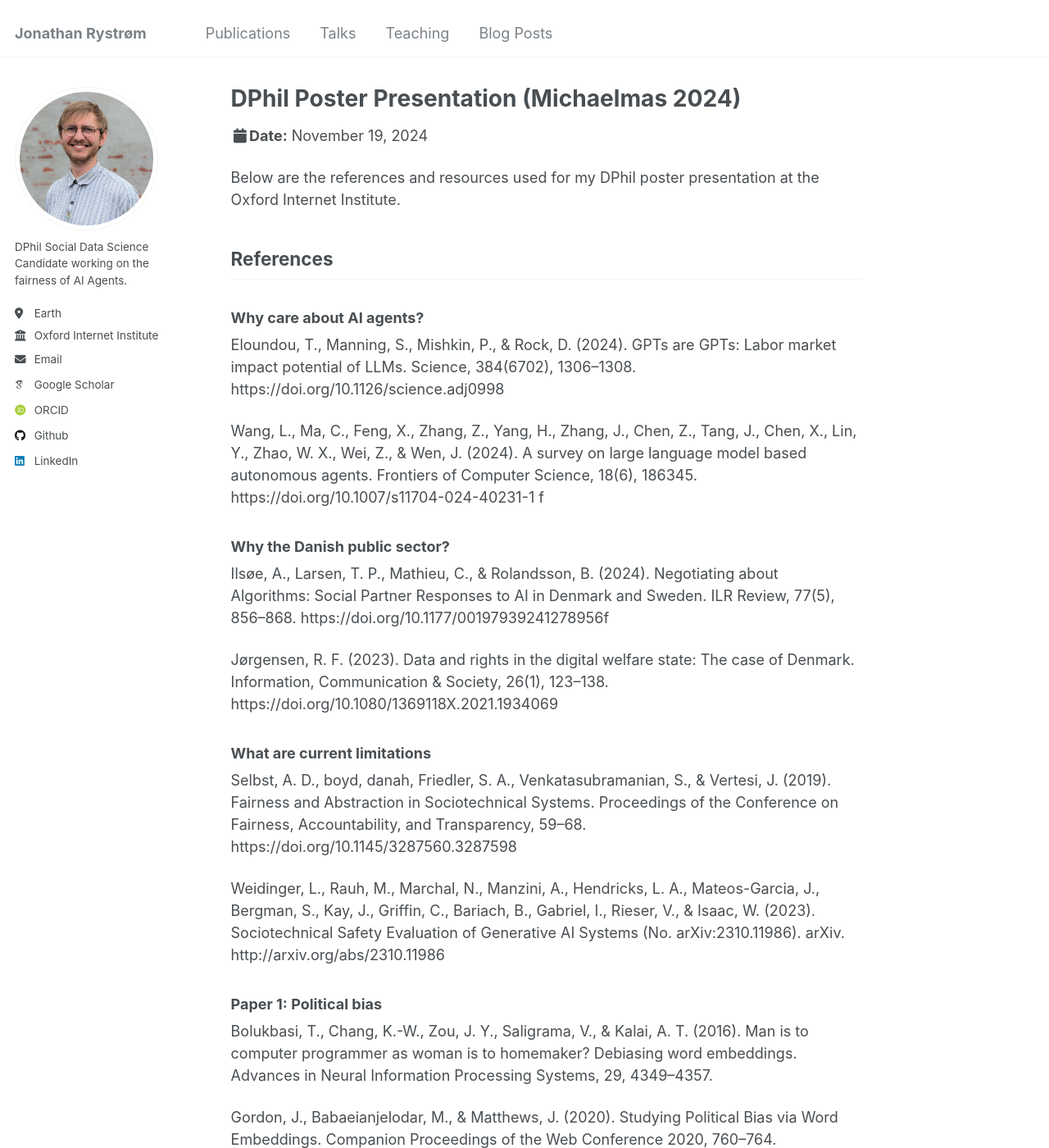
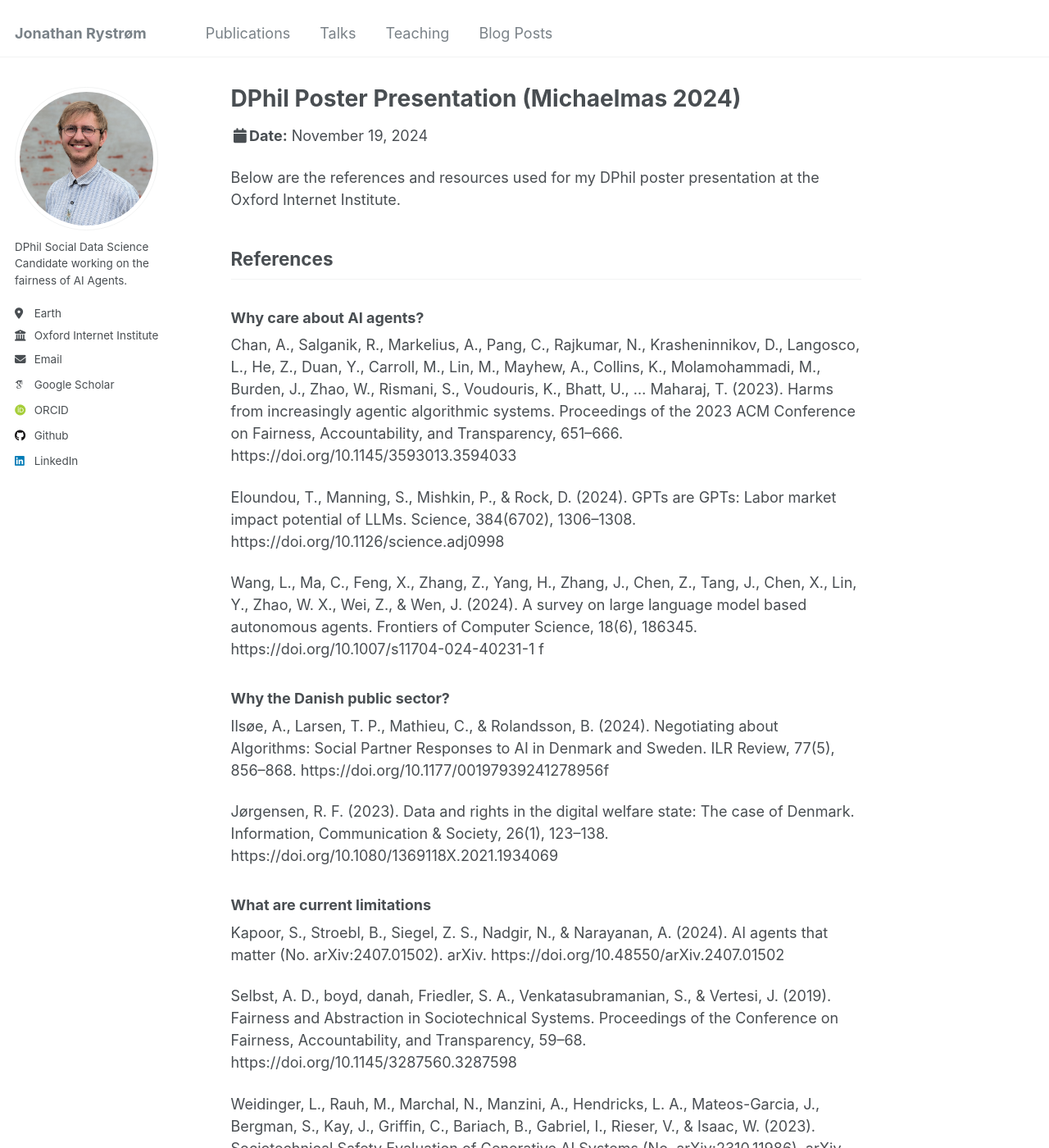
Before and after one commit to jhrystrom/jhrystrom.github.io, a Jekyll site: the page built from _talks/2024-11-19-dphil-poster.md, in a window 1280 px wide and 1400 px high. Shown: the whole window at 82% size. Built offline with Jekyll 4.4.1, drawn with Linux system fonts in a browser that asks for light colours; some web fonts are replaced.

Commit message:
update a few references

```diff
--- a/_talks/2024-11-19-dphil-poster.md
+++ b/_talks/2024-11-19-dphil-poster.md
@@ -13,10 +13,13 @@ Below are the references and resources used for my DPhil poster presentation at
 
 ## References
 ### Why care about AI agents?
+Chan, A., Salganik, R., Markelius, A., Pang, C., Rajkumar, N., Krasheninnikov, D., Langosco, L., He, Z., Duan, Y., Carroll, M., Lin, M., Mayhew, A., Collins, K., Molamohammadi, M., Burden, J., Zhao, W., Rismani, S., Voudouris, K., Bhatt, U., … Maharaj, T. (2023). Harms from increasingly agentic algorithmic systems. Proceedings of the 2023 ACM Conference on Fairness, Accountability, and Transparency, 651–666. https://doi.org/10.1145/3593013.3594033
+
 Eloundou, T., Manning, S., Mishkin, P., & Rock, D. (2024). GPTs are GPTs: Labor market impact potential of LLMs. Science, 384(6702), 1306–1308. https://doi.org/10.1126/science.adj0998
 
 Wang, L., Ma, C., Feng, X., Zhang, Z., Yang, H., Zhang, J., Chen, Z., Tang, J., Chen, X., Lin, Y., Zhao, W. X., Wei, Z., & Wen, J. (2024). A survey on large language model based autonomous agents. Frontiers of Computer Science, 18(6), 186345. https://doi.org/10.1007/s11704-024-40231-1
 f
+
 
 ### Why the Danish public sector?
 Ilsøe, A., Larsen, T. P., Mathieu, C., & Rolandsson, B. (2024). Negotiating about Algorithms: Social Partner Responses to AI in Denmark and Sweden. ILR Review, 77(5), 856–868. https://doi.org/10.1177/00197939241278956f
@@ -25,10 +28,11 @@ Jørgensen, R. F. (2023). Data and rights in the digital welfare state: The case
 
 
 ### What are current limitations
+Kapoor, S., Stroebl, B., Siegel, Z. S., Nadgir, N., & Narayanan, A. (2024). AI agents that matter (No. arXiv:2407.01502). arXiv. https://doi.org/10.48550/arXiv.2407.01502
+
 Selbst, A. D., boyd,  danah, Friedler, S. A., Venkatasubramanian, S., & Vertesi, J. (2019). Fairness and Abstraction in Sociotechnical Systems. Proceedings of the Conference on Fairness, Accountability, and Transparency, 59–68. https://doi.org/10.1145/3287560.3287598
 
 Weidinger, L., Rauh, M., Marchal, N., Manzini, A., Hendricks, L. A., Mateos-Garcia, J., Bergman, S., Kay, J., Griffin, C., Bariach, B., Gabriel, I., Rieser, V., & Isaac, W. (2023). Sociotechnical Safety Evaluation of Generative AI Systems (No. arXiv:2310.11986). arXiv. http://arxiv.org/abs/2310.11986
-
 
 
 ### Paper 1: Political bias
```
